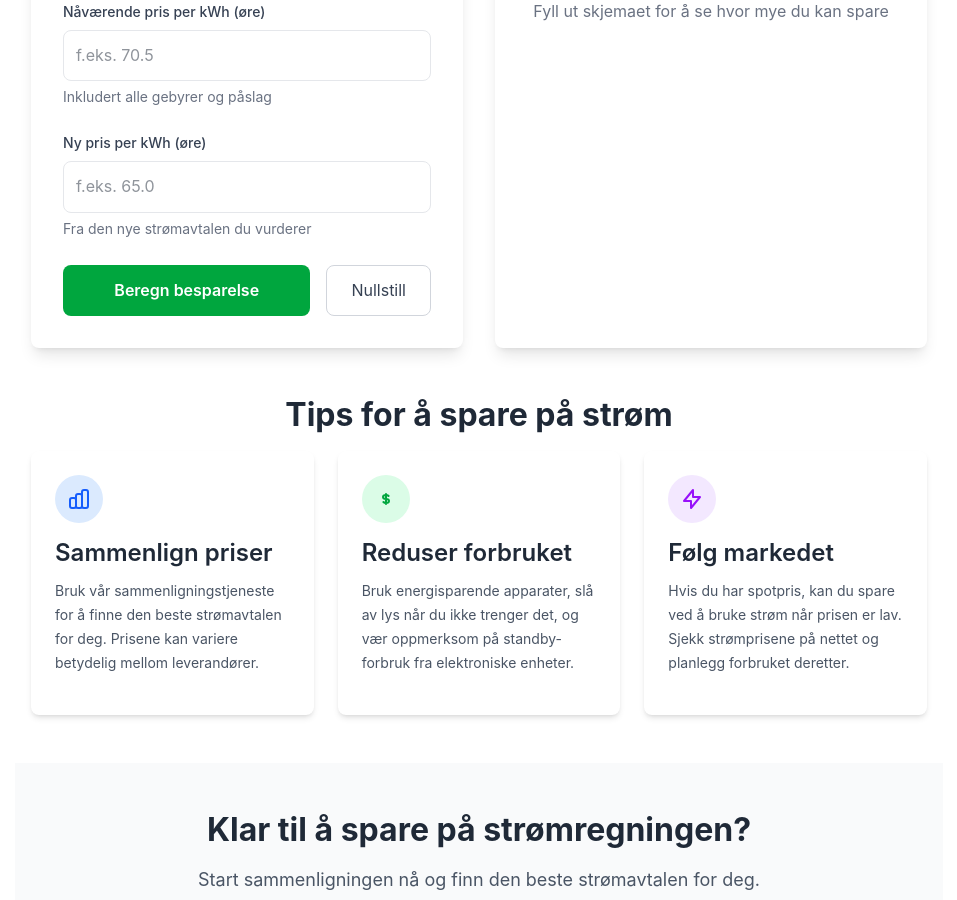
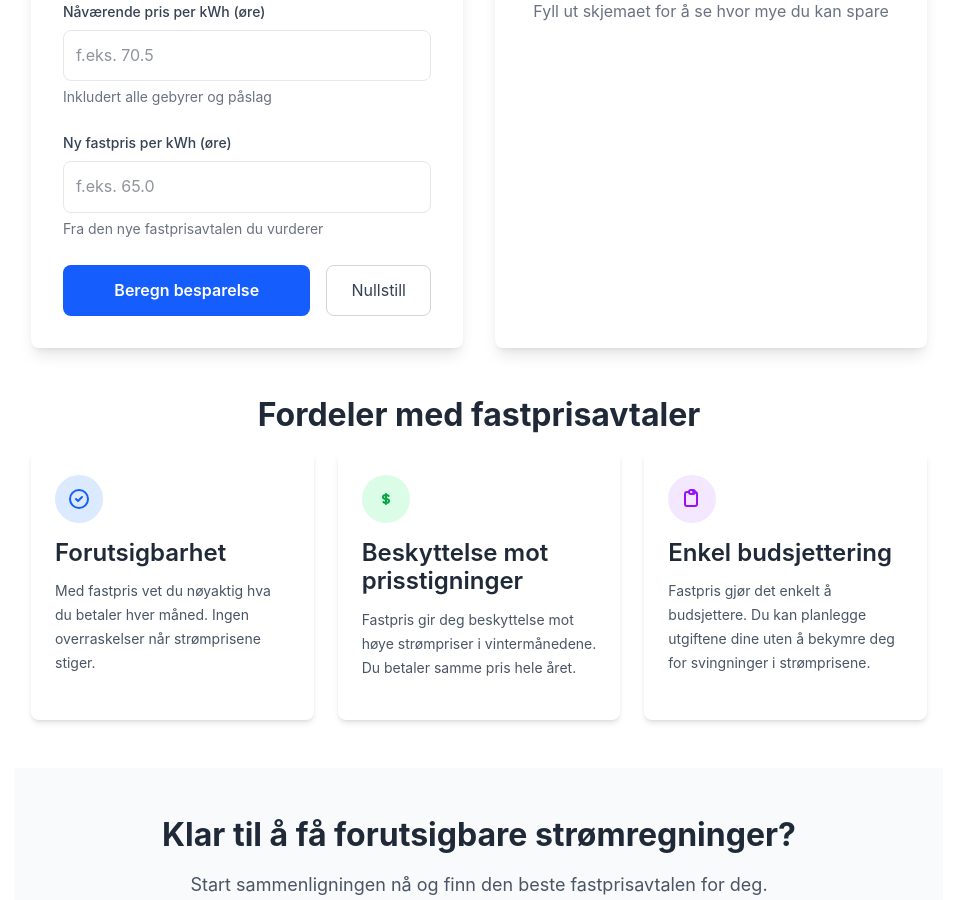
Before and after one commit to hazzler78/stromsjef, a Next.js app: page /spotpriskontroll in a window 1280 px wide. Shown: the part 600-1500 px from the top of the page, without its empty margins (161-1118 px from the left). Built offline with nearby package versions, Linux system fonts and the light colour scheme; no server answers.

Commit message:
Change spotpriskontroll to fastpriskalkulator with updated content and styling

```diff
--- a/src/app/spotpriskontroll/page.tsx
+++ b/src/app/spotpriskontroll/page.tsx
@@ -3,7 +3,7 @@
 import { useState } from 'react';
 import Link from 'next/link';
 
-const SpotpriskontrollPage = () => {
+const FastpriskalkulatorPage = () => {
   const [consumption, setConsumption] = useState('');
   const [currentPrice, setCurrentPrice] = useState('');
   const [newPrice, setNewPrice] = useState('');
@@ -41,13 +41,13 @@ const SpotpriskontrollPage = () => {
   return (
     <div className="max-w-4xl mx-auto">
       {/* Hero Section */}
-      <section className="bg-gradient-to-r from-green-600 to-green-800 text-white py-16 -mx-4 px-4 mb-8">
+      <section className="bg-gradient-to-r from-blue-600 to-blue-800 text-white py-16 -mx-4 px-4 mb-8">
         <div className="container mx-auto text-center">
           <h1 className="text-4xl md:text-5xl font-bold mb-4">
-            Spotpriskontroll
+            Fastpriskalkulator
           </h1>
           <p className="text-xl mb-8 max-w-2xl mx-auto">
-            Beregn hvor mye du kan spare ved å bytte strømavtale.
+            Beregn hvor mye du kan spare ved å bytte til en fastprisavtale.
             Se den potensielle besparelsen basert på ditt faktiske forbruk.
           </p>
         </div>
@@ -70,7 +70,7 @@ const SpotpriskontrollPage = () => {
                   id="consumption"
                   value={consumption}
                   onChange={(e) => setConsumption(e.target.value)}
-                  className="w-full p-3 border border-gray-300 rounded-lg focus:ring-2 focus:ring-green-500 focus:border-transparent"
+                  className="w-full p-3 border border-gray-300 rounded-lg focus:ring-2 focus:ring-blue-500 focus:border-transparent"
                   placeholder="f.eks. 16000"
                   required
                 />
@@ -89,7 +89,7 @@ const SpotpriskontrollPage = () => {
                   step="0.1"
                   value={currentPrice}
                   onChange={(e) => setCurrentPrice(e.target.value)}
-                  className="w-full p-3 border border-gray-300 rounded-lg focus:ring-2 focus:ring-green-500 focus:border-transparent"
+                  className="w-full p-3 border border-gray-300 rounded-lg focus:ring-2 focus:ring-blue-500 focus:border-transparent"
                   placeholder="f.eks. 70.5"
                   required
                 />
@@ -100,7 +100,7 @@ const SpotpriskontrollPage = () => {
 
               <div>
                 <label htmlFor="newPrice" className="block text-sm font-medium text-gray-700 mb-2">
-                  Ny pris per kWh (øre)
+                  Ny fastpris per kWh (øre)
                 </label>
                 <input
                   type="number"
@@ -108,19 +108,19 @@ const SpotpriskontrollPage = () => {
                   step="0.1"
                   value={newPrice}
                   onChange={(e) => setNewPrice(e.target.value)}
-                  className="w-full p-3 border border-gray-300 rounded-lg focus:ring-2 focus:ring-green-500 focus:border-transparent"
+                  className="w-full p-3 border border-gray-300 rounded-lg focus:ring-2 focus:ring-blue-500 focus:border-transparent"
                   placeholder="f.eks. 65.0"
                   required
                 />
                 <p className="text-sm text-gray-500 mt-1">
-                  Fra den nye strømavtalen du vurderer
+                  Fra den nye fastprisavtalen du vurderer
                 </p>
               </div>
 
               <div className="flex gap-4">
                 <button
                   type="submit"
-                  className="flex-1 bg-green-600 text-white py-3 px-6 rounded-lg font-semibold hover:bg-green-700 transition-colors"
+                  className="flex-1 bg-blue-600 text-white py-3 px-6 rounded-lg font-semibold hover:bg-blue-700 transition-colors"
                 >
                   Beregn besparelse
                 </button>
@@ -141,9 +141,9 @@ const SpotpriskontrollPage = () => {
 
             {savings !== null ? (
               <div className="space-y-6">
-                <div className="text-center p-6 bg-green-50 rounded-lg border border-green-200">
+                <div className="text-center p-6 bg-blue-50 rounded-lg border border-blue-200">
                   <h3 className="text-lg font-semibold text-gray-900 mb-2">Estimert årlig besparelse</h3>
-                  <p className={`text-4xl font-bold ${savings > 0 ? 'text-green-600' : 'text-red-600'}`}>
+                  <p className={`text-4xl font-bold ${savings > 0 ? 'text-blue-600' : 'text-red-600'}`}>
                     {savings.toFixed(0)} kr
                   </p>
                   {savings > 0 && (
@@ -181,9 +181,9 @@ const SpotpriskontrollPage = () => {
                 <div className="text-center">
                   <Link
                     href="/#sammenligning"
-                    className="bg-green-600 text-white px-8 py-3 rounded-lg font-semibold hover:bg-green-700 transition-colors"
+                    className="bg-blue-600 text-white px-8 py-3 rounded-lg font-semibold hover:bg-blue-700 transition-colors"
                   >
-                    Se tilgjengelige avtaler
+                    Se tilgjengelige fastprisavtaler
                   </Link>
                 </div>
               </div>
@@ -205,18 +205,18 @@ const SpotpriskontrollPage = () => {
 
       {/* Tips Section */}
       <section className="mb-12">
-        <h2 className="text-3xl font-bold mb-8 text-center">Tips for å spare på strøm</h2>
+        <h2 className="text-3xl font-bold mb-8 text-center">Fordeler med fastprisavtaler</h2>
         <div className="grid md:grid-cols-3 gap-6">
           <div className="bg-white p-6 rounded-lg shadow-md">
             <div className="bg-blue-100 w-12 h-12 rounded-full flex items-center justify-center mb-4">
               <svg className="w-6 h-6 text-blue-600" fill="none" stroke="currentColor" viewBox="0 0 24 24">
-                <path strokeLinecap="round" strokeLinejoin="round" strokeWidth={2} d="M9 19v-6a2 2 0 00-2-2H5a2 2 0 00-2 2v6a2 2 0 002 2h2a2 2 0 002-2zm0 0V9a2 2 0 012-2h2a2 2 0 012 2v10m-6 0a2 2 0 002 2h2a2 2 0 002-2m0 0V5a2 2 0 012-2h2a2 2 0 012 2v14a2 2 0 01-2 2h-2a2 2 0 01-2-2z" />
+                <path strokeLinecap="round" strokeLinejoin="round" strokeWidth={2} d="M9 12l2 2 4-4m6 2a9 9 0 11-18 0 9 9 0 0118 0z" />
               </svg>
             </div>
-            <h3 className="text-lg font-semibold mb-2">Sammenlign priser</h3>
+            <h3 className="text-lg font-semibold mb-2">Forutsigbarhet</h3>
             <p className="text-gray-600 text-sm">
-              Bruk vår sammenligningstjeneste for å finne den beste strømavtalen for deg.
-              Prisene kan variere betydelig mellom leverandører.
+              Med fastpris vet du nøyaktig hva du betaler hver måned.
+              Ingen overraskelser når strømprisene stiger.
             </p>
           </div>
 
@@ -226,23 +226,23 @@ const SpotpriskontrollPage = () => {
                 <path strokeLinecap="round" strokeLinejoin="round" strokeWidth={2} d="M12 8c-1.657 0-3 .895-3 2s1.343 2 3 2 3 .895 3 2-1.343 2-3 2m0-8c1.11 0 2.08.402 2.599 1M12 8V7m0 1v8m0 0v1m0-1c-1.11 0-2.08-.402-2.599-1" />
               </svg>
             </div>
-            <h3 className="text-lg font-semibold mb-2">Reduser forbruket</h3>
+            <h3 className="text-lg font-semibold mb-2">Beskyttelse mot prisstigninger</h3>
             <p className="text-gray-600 text-sm">
-              Bruk energisparende apparater, slå av lys når du ikke trenger det, og vær oppmerksom
-              på standby-forbruk fra elektroniske enheter.
+              Fastpris gir deg beskyttelse mot høye strømpriser i vintermånedene.
+              Du betaler samme pris hele året.
             </p>
           </div>
 
           <div className="bg-white p-6 rounded-lg shadow-md">
             <div className="bg-purple-100 w-12 h-12 rounded-full flex items-center justify-center mb-4">
               <svg className="w-6 h-6 text-purple-600" fill="none" stroke="currentColor" viewBox="0 0 24 24">
-                <path strokeLinecap="round" strokeLinejoin="round" strokeWidth={2} d="M13 10V3L4 14h7v7l9-11h-7z" />
+                <path strokeLinecap="round" strokeLinejoin="round" strokeWidth={2} d="M9 5H7a2 2 0 00-2 2v10a2 2 0 002 2h8a2 2 0 002-2V7a2 2 0 00-2-2h-2M9 5a2 2 0 002 2h2a2 2 0 002-2M9 5a2 2 0 012-2h2a2 2 0 012 2" />
               </svg>
             </div>
-            <h3 className="text-lg font-semibold mb-2">Følg markedet</h3>
+            <h3 className="text-lg font-semibold mb-2">Enkel budsjettering</h3>
             <p className="text-gray-600 text-sm">
-              Hvis du har spotpris, kan du spare ved å bruke strøm når prisen er lav.
-              Sjekk strømprisene på nettet og planlegg forbruket deretter.
+              Fastpris gjør det enkelt å budsjettere. Du kan planlegge utgiftene
+              dine uten å bekymre deg for svingninger i strømprisene.
             </p>
           </div>
         </div>
@@ -251,13 +251,13 @@ const SpotpriskontrollPage = () => {
       {/* CTA Section */}
       <section className="bg-gray-50 py-12 -mx-4 px-4">
         <div className="container mx-auto text-center">
-          <h2 className="text-3xl font-bold mb-4">Klar til å spare på strømregningen?</h2>
+          <h2 className="text-3xl font-bold mb-4">Klar til å få forutsigbare strømregninger?</h2>
           <p className="text-lg text-gray-600 mb-6">
-            Start sammenligningen nå og finn den beste strømavtalen for deg.
+            Start sammenligningen nå og finn den beste fastprisavtalen for deg.
           </p>
           <Link
             href="/#sammenligning"
-            className="bg-green-600 text-white px-8 py-3 rounded-lg font-semibold hover:bg-green-700 transition-colors"
+            className="bg-blue-600 text-white px-8 py-3 rounded-lg font-semibold hover:bg-blue-700 transition-colors"
           >
             Start sammenligning
           </Link>
@@ -267,4 +267,4 @@ const SpotpriskontrollPage = () => {
   );
 };
 
-export default SpotpriskontrollPage;
+export default FastpriskalkulatorPage;
```
